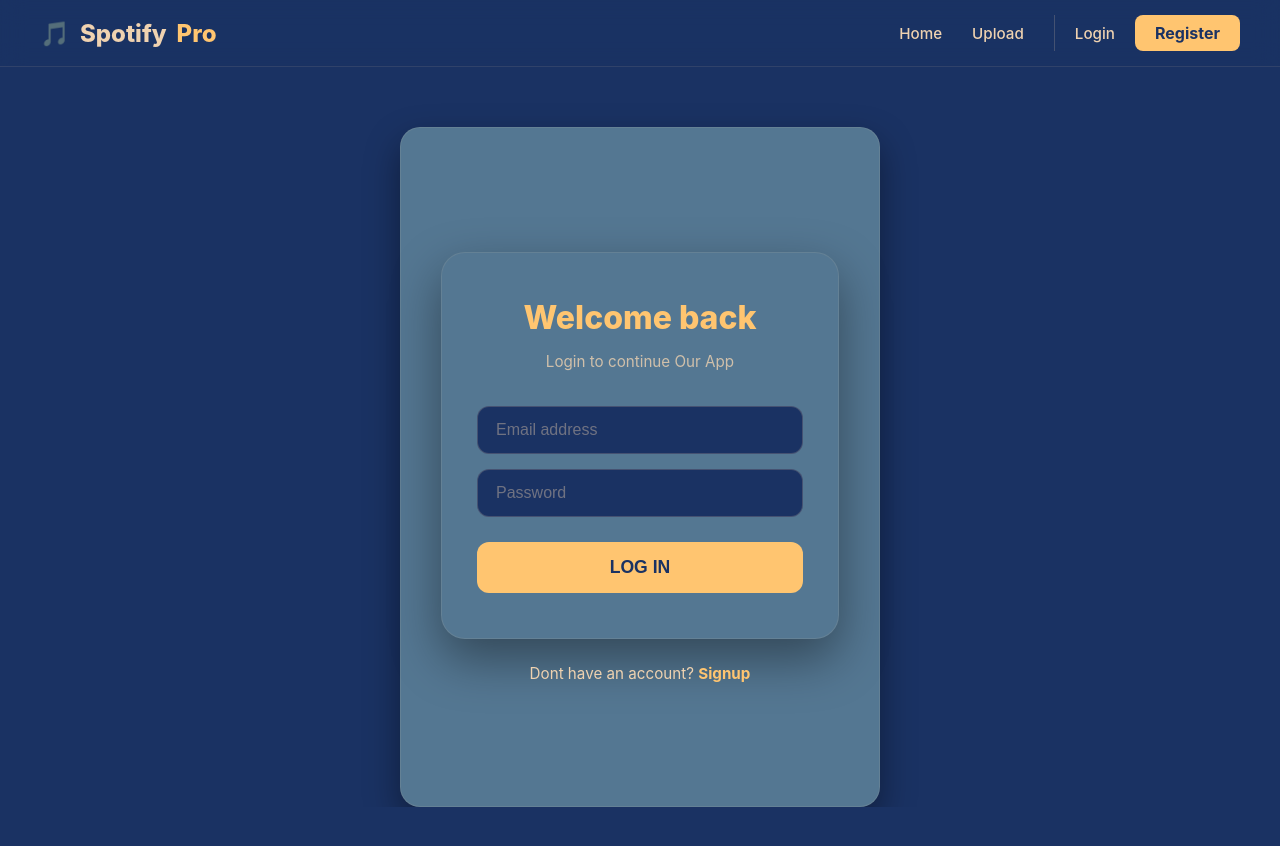
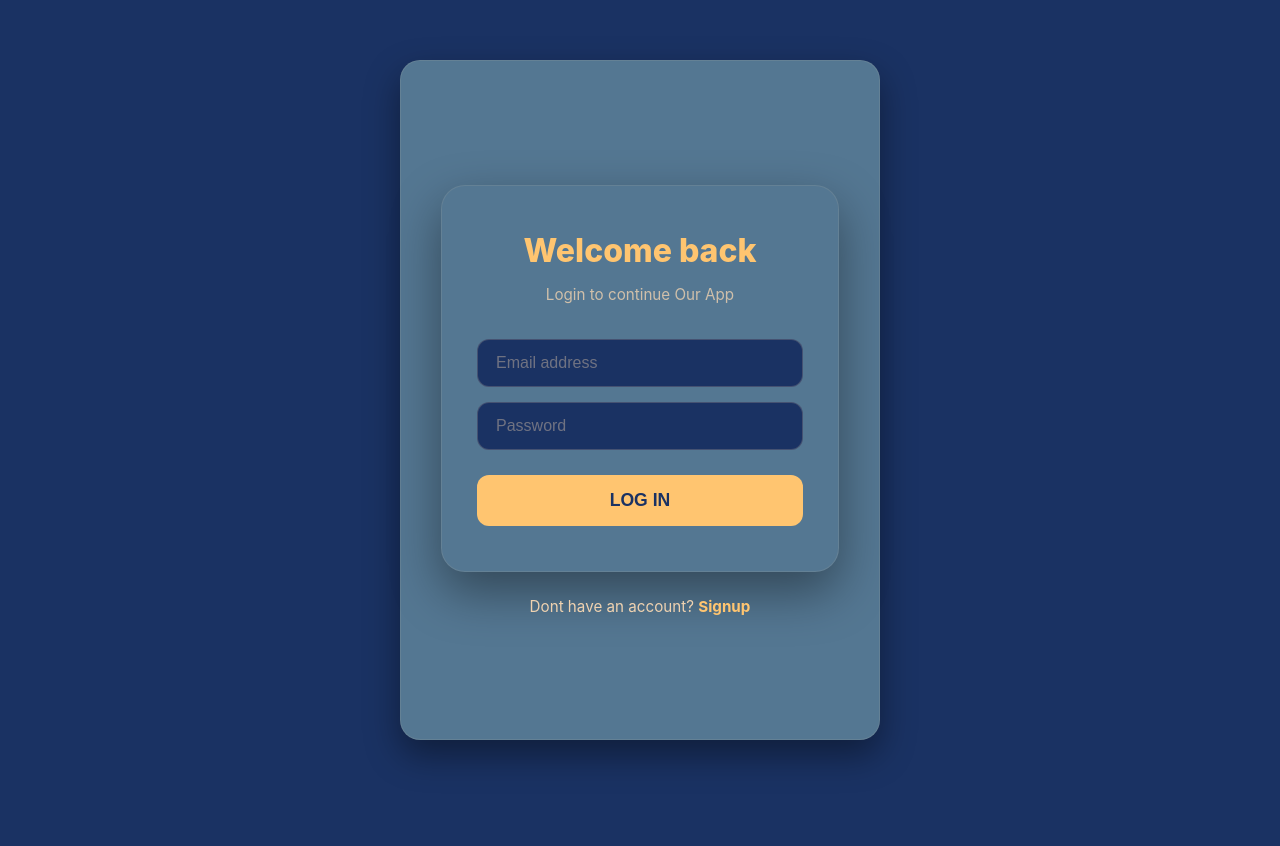
Before and after one commit to Rohan9833/Spotify-Clone, a React (Vite) app in the folder Frontend/: page /login in a window 1280 px wide. Shown: the top 846 px of the page. Before the commit the page ends 807 px from the top, so only its background shows below. Built offline with nearby package versions, Linux system fonts and the light colour scheme.

Commit message:
Redesign music player experience

```diff
--- a/Frontend/src/App.jsx
+++ b/Frontend/src/App.jsx
@@ -1,27 +1,28 @@
-import { Routes, Route } from 'react-router-dom';
-import Login from './pages/Login.jsx'
-import Register from './pages/register.jsx'
-import Home  from './pages/Home.jsx'
-import Upload from './pages/upload.jsx'
-import Navbar from './pages/navbar.jsx';
-import './Styles/App.css'
+import { Routes, Route, useLocation } from "react-router-dom";
+import Login from "./pages/Login.jsx";
+import Register from "./pages/register.jsx";
+import Home from "./pages/Home.jsx";
+import Upload from "./pages/upload.jsx";
+import Navbar from "./pages/navbar.jsx";
+import "./Styles/App.css";
 
 function App() {
-
+  const location = useLocation();
+  const isAuthPage = location.pathname === "/login" || location.pathname === "/register";
 
   return (
-    <>
-      <Navbar/>
-      <Routes>
-        <Route path="/" element={<Home/>} />
-        <Route path='/login' element={<Login/>}/>
-        <Route path='/register' element={<Register/>}/>
-        <Route path='/upload' element={<Upload/>}/>
-      </Routes>
-
-
-    </>
-  )
+    <div className="app-shell">
+      {!isAuthPage && <Navbar />}
+      <main className={isAuthPage ? "page-content auth-page-content" : "page-content"}>
+        <Routes>
+          <Route path="/" element={<Home />} />
+          <Route path="/login" element={<Login />} />
+          <Route path="/register" element={<Register />} />
+          <Route path="/upload" element={<Upload />} />
+        </Routes>
+      </main>
+    </div>
+  );
 }
 
 export default App;
```
